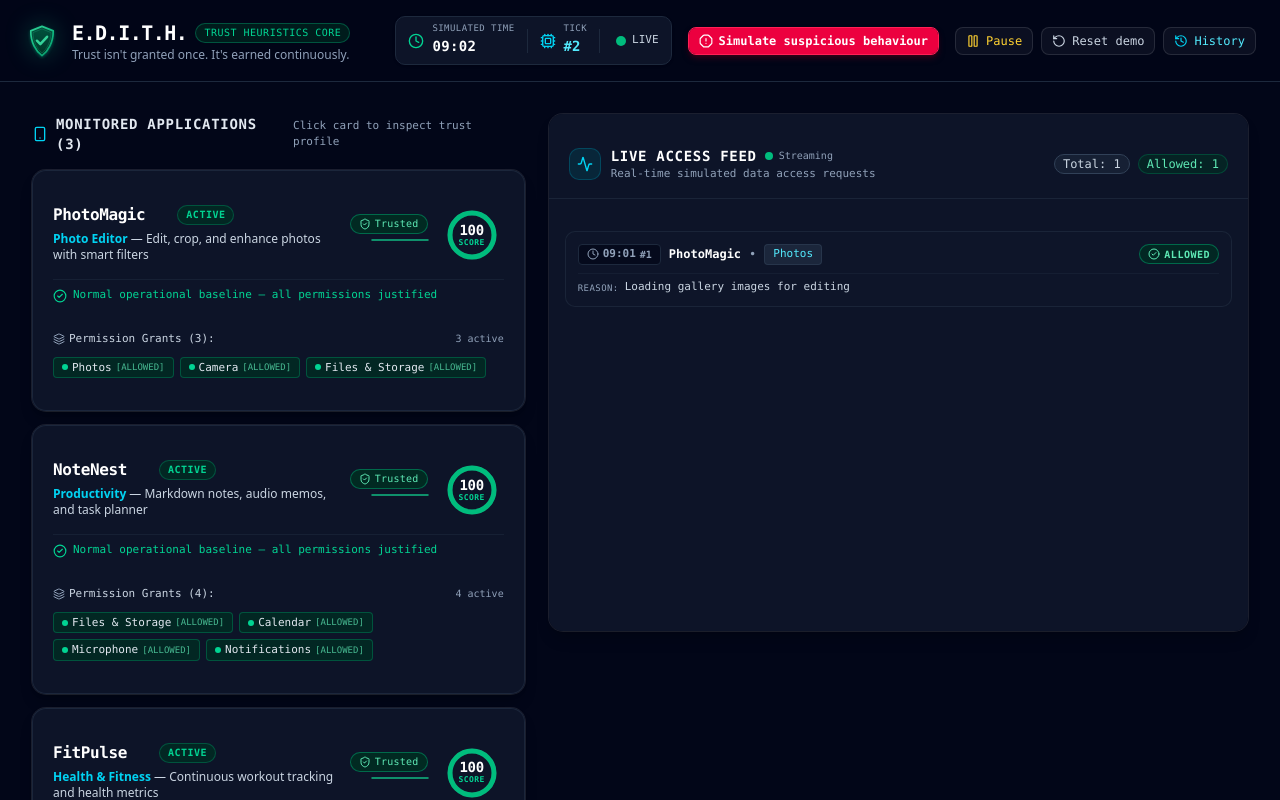
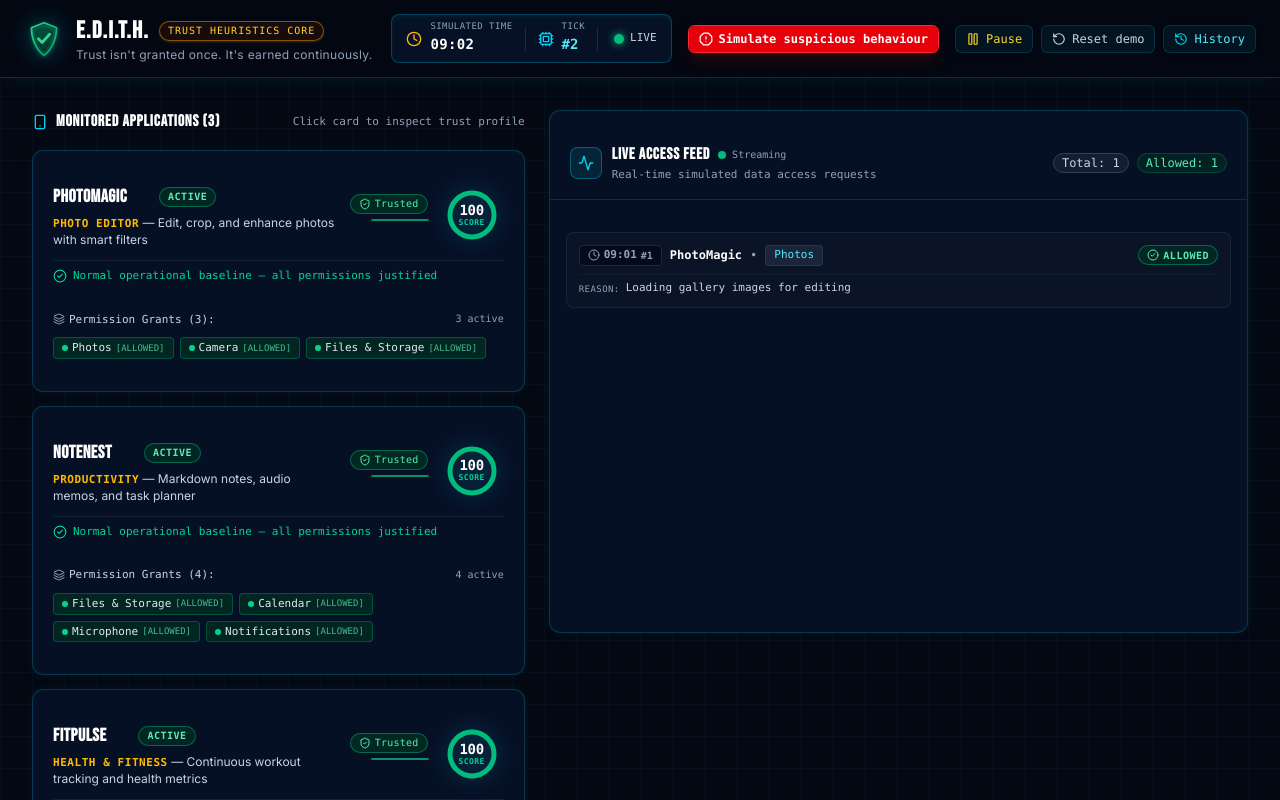
Before and after one commit to ritz70/edith, a Next.js app: page / in a window 1280 px wide. Shown: the top 800 px of the page. Built offline with nearby package versions, Linux system fonts and the light colour scheme.

Commit message:
style: implement Stark HUD sci-fi theme with Bebas Neue headings, cyan glow, and navy grid

```diff
--- a/src/app/globals.css
+++ b/src/app/globals.css
@@ -7,9 +7,9 @@
 @theme inline {
   --color-background: var(--background);
   --color-foreground: var(--foreground);
-  --font-sans: var(--font-sans, system-ui, -apple-system, BlinkMacSystemFont, "Segoe UI", Roboto, sans-serif);
+  --font-sans: var(--font-sans, "Inter", system-ui, -apple-system, BlinkMacSystemFont, sans-serif);
   --font-mono: var(--font-mono, ui-monospace, SFMono-Regular, Menlo, Monaco, Consolas, monospace);
-  --font-heading: var(--font-sans, system-ui, -apple-system, BlinkMacSystemFont, "Segoe UI", Roboto, sans-serif);
+  --font-heading: var(--font-heading, "Bebas Neue", sans-serif);
   --color-sidebar-ring: var(--sidebar-ring);
   --color-sidebar-border: var(--sidebar-border);
   --color-sidebar-accent-foreground: var(--sidebar-accent-foreground);
@@ -49,8 +49,9 @@
 }
 
 :root {
-  --font-sans: system-ui, -apple-system, BlinkMacSystemFont, "Segoe UI", Roboto, "Helvetica Neue", Arial, sans-serif;
-  --font-mono: ui-monospace, SFMono-Regular, Menlo, Monaco, Consolas, "Liberation Mono", "Courier New", monospace;
+  --font-sans: var(--font-sans, "Inter", system-ui, -apple-system, sans-serif);
+  --font-heading: var(--font-heading, "Bebas Neue", sans-serif);
+  --font-mono: ui-monospace, SFMono-Regular, Menlo, Monaco, Consolas, monospace;
   --background: oklch(1 0 0);
   --foreground: oklch(0.145 0 0);
   --card: oklch(1 0 0);
@@ -74,7 +75,7 @@
   --chart-3: oklch(0.439 0 0);
   --chart-4: oklch(0.371 0 0);
   --chart-5: oklch(0.269 0 0);
-  --radius: 0.625rem;
+  --radius: 0.5rem;
   --sidebar: oklch(0.985 0 0);
   --sidebar-foreground: oklch(0.145 0 0);
   --sidebar-primary: oklch(0.205 0 0);
@@ -86,39 +87,41 @@
 }
 
 .dark {
-  --font-sans: system-ui, -apple-system, BlinkMacSystemFont, "Segoe UI", Roboto, "Helvetica Neue", Arial, sans-serif;
-  --font-mono: ui-monospace, SFMono-Regular, Menlo, Monaco, Consolas, "Liberation Mono", "Courier New", monospace;
-  --background: oklch(0.145 0 0);
-  --foreground: oklch(0.985 0 0);
-  --card: oklch(0.205 0 0);
-  --card-foreground: oklch(0.985 0 0);
-  --popover: oklch(0.205 0 0);
-  --popover-foreground: oklch(0.985 0 0);
-  --primary: oklch(0.922 0 0);
-  --primary-foreground: oklch(0.205 0 0);
-  --secondary: oklch(0.269 0 0);
-  --secondary-foreground: oklch(0.985 0 0);
-  --muted: oklch(0.269 0 0);
-  --muted-foreground: oklch(0.708 0 0);
-  --accent: oklch(0.269 0 0);
-  --accent-foreground: oklch(0.985 0 0);
-  --destructive: oklch(0.704 0.191 22.216);
-  --border: oklch(1 0 0 / 10%);
-  --input: oklch(1 0 0 / 15%);
-  --ring: oklch(0.556 0 0);
-  --chart-1: oklch(0.87 0 0);
-  --chart-2: oklch(0.556 0 0);
-  --chart-3: oklch(0.439 0 0);
-  --chart-4: oklch(0.371 0 0);
-  --chart-5: oklch(0.269 0 0);
-  --sidebar: oklch(0.205 0 0);
-  --sidebar-foreground: oklch(0.985 0 0);
-  --sidebar-primary: oklch(0.488 0.243 264.376);
-  --sidebar-primary-foreground: oklch(0.985 0 0);
-  --sidebar-accent: oklch(0.269 0 0);
-  --sidebar-accent-foreground: oklch(0.985 0 0);
-  --sidebar-border: oklch(1 0 0 / 10%);
-  --sidebar-ring: oklch(0.556 0 0);
+  --font-sans: var(--font-sans, "Inter", system-ui, -apple-system, sans-serif);
+  --font-heading: var(--font-heading, "Bebas Neue", sans-serif);
+  --font-mono: ui-monospace, SFMono-Regular, Menlo, Monaco, Consolas, monospace;
+  --background: #040812;
+  --foreground: #f1f5f9;
+  --card: #071228;
+  --card-foreground: #f8fafc;
+  --popover: #071228;
+  --popover-foreground: #f8fafc;
+  --primary: #06b6d4;
+  --primary-foreground: #040812;
+  --secondary: #0b1a36;
+  --secondary-foreground: #e2e8f0;
+  --muted: #0b1730;
+  --muted-foreground: #94a3b8;
+  --accent: #f59e0b;
+  --accent-foreground: #040812;
+  --destructive: #ef4444;
+  --border: rgba(6, 182, 212, 0.22);
+  --input: rgba(6, 182, 212, 0.25);
+  --ring: #06b6d4;
+  --radius: 0.5rem;
+  --chart-1: #06b6d4;
+  --chart-2: #10b981;
+  --chart-3: #f59e0b;
+  --chart-4: #ef4444;
+  --chart-5: #6366f1;
+  --sidebar: #071228;
+  --sidebar-foreground: #f8fafc;
+  --sidebar-primary: #06b6d4;
+  --sidebar-primary-foreground: #040812;
+  --sidebar-accent: #0b1a36;
+  --sidebar-accent-foreground: #e2e8f0;
+  --sidebar-border: rgba(6, 182, 212, 0.22);
+  --sidebar-ring: #06b6d4;
 }
 
 @layer base {
@@ -126,9 +129,38 @@
     @apply border-border outline-ring/50;
   }
   body {
-    @apply bg-background text-foreground;
+    @apply bg-[#040812] text-foreground font-sans;
   }
   html {
     @apply font-sans;
   }
+  h1, h2, h3, h4, .font-heading {
+    font-family: var(--font-heading, "Bebas Neue", sans-serif);
+    letter-spacing: 0.05em;
+  }
 }
+
+/* Stark HUD Theme Custom Styling */
+.stark-grid {
+  background-color: #040812;
+  background-image:
+    linear-gradient(to right, rgba(6, 182, 212, 0.04) 1px, transparent 1px),
+    linear-gradient(to bottom, rgba(6, 182, 212, 0.04) 1px, transparent 1px);
+  background-size: 32px 32px;
+}
+
+.hud-panel {
+  background: rgba(7, 18, 40, 0.88);
+  border: 1px solid rgba(6, 182, 212, 0.24);
+  box-shadow: 0 0 16px -4px rgba(6, 182, 212, 0.14), inset 0 0 14px -6px rgba(6, 182, 212, 0.06);
+  backdrop-filter: blur(10px);
+}
+
+.hud-panel:hover {
+  border-color: rgba(6, 182, 212, 0.4);
+  box-shadow: 0 0 20px -2px rgba(6, 182, 212, 0.2), inset 0 0 16px -4px rgba(6, 182, 212, 0.08);
+}
+
+.hud-ring-glow {
+  filter: drop-shadow(0 0 8px rgba(6, 182, 212, 0.45));
+}
--- a/src/app/layout.tsx
+++ b/src/app/layout.tsx
@@ -1,9 +1,23 @@
 import type { Metadata } from "next";
+import { Bebas_Neue, Inter } from "next/font/google";
 import "./globals.css";
+
+const bebasNeue = Bebas_Neue({
+  weight: "400",
+  subsets: ["latin"],
+  variable: "--font-heading",
+  display: "swap",
+});
+
+const inter = Inter({
+  subsets: ["latin"],
+  variable: "--font-sans",
+  display: "swap",
+});
 
 export const metadata: Metadata = {
   title: "E.D.I.T.H. — Digital Identity & Trust Simulation",
-  description: "Enhanced Digital Identity, Trust & Heuristics",
+  description: "Enhanced Digital Identity, Trust & Heuristics — Stark HUD Interface",
   icons: {
     icon: "/logo.svg",
     shortcut: "/logo.svg",
@@ -17,8 +31,11 @@ export default function RootLayout({
   children: React.ReactNode;
 }>) {
   return (
-    <html lang="en" className="dark h-full antialiased">
-      <body className="min-h-full flex flex-col bg-slate-950 text-slate-100 font-sans">
+    <html
+      lang="en"
+      className={`dark h-full antialiased ${bebasNeue.variable} ${inter.variable}`}
+    >
+      <body className="min-h-full flex flex-col bg-[#040812] text-slate-100 font-sans selection:bg-cyan-500/30 selection:text-cyan-200">
         {children}
       </body>
     </html>
--- a/src/app/page.tsx
+++ b/src/app/page.tsx
@@ -33,11 +33,11 @@ export default function DashboardPage() {
 
   if (!mounted) {
     return (
-      <div className="min-h-screen bg-slate-950 text-slate-100 p-8 font-mono flex items-center justify-center">
-        <div className="flex items-center gap-3">
+      <div className="min-h-screen stark-grid text-slate-100 p-8 font-mono flex items-center justify-center">
+        <div className="flex items-center gap-3 bg-[#071228]/80 border border-cyan-500/30 px-5 py-3 rounded-lg shadow-lg shadow-cyan-950/40">
           <div className="h-4 w-4 rounded-full border-2 border-cyan-400 border-t-transparent animate-spin" />
-          <p className="text-slate-400 text-sm">
-            Initializing E.D.I.T.H. Trust Heuristics Core...
+          <p className="text-cyan-300 text-sm font-mono tracking-wide">
+            Initializing E.D.I.T.H. core...
           </p>
         </div>
       </div>
@@ -45,7 +45,7 @@ export default function DashboardPage() {
   }
 
   return (
-    <div className="min-h-screen bg-slate-950 text-slate-100 flex flex-col font-sans selection:bg-cyan-500/30 selection:text-cyan-200">
+    <div className="min-h-screen stark-grid text-slate-100 flex flex-col font-sans selection:bg-cyan-500/30 selection:text-cyan-200">
       <DashboardHeader />
 
       <main className="flex-1 p-4 md:p-6 lg:p-8 max-w-7xl mx-auto w-full">
--- a/src/components/AppCards.tsx
+++ b/src/components/AppCards.tsx
@@ -56,7 +56,7 @@ function TrustScoreRing({
   }
 
   return (
-    <div className="relative flex items-center justify-center shrink-0 w-16 h-16">
+    <div className="relative flex items-center justify-center shrink-0 w-16 h-16 drop-shadow-[0_0_10px_rgba(6,182,212,0.35)]">
       <svg height={radius * 2} width={radius * 2} className="rotate-[-90deg]">
         <circle
           stroke="currentColor"
@@ -65,7 +65,7 @@ function TrustScoreRing({
           r={normalizedRadius}
           cx={radius}
           cy={radius}
-          className="text-slate-800"
+          className="text-[#0c1e3d]"
         />
         <circle
           stroke="currentColor"
@@ -215,7 +215,7 @@ export function AppCards() {
       <div className="flex items-center justify-between">
         <div className="flex items-center gap-2">
           <Smartphone className="h-4 w-4 text-cyan-400" />
-          <h2 className="text-sm font-bold uppercase tracking-wider text-slate-200 font-mono">
+          <h2 className="text-base font-bold uppercase tracking-wider text-white font-heading">
             Monitored Applications ({appList.length})
           </h2>
         </div>
@@ -248,10 +248,10 @@ export function AppCards() {
             <Card
               key={app.id}
               onClick={() => selectApp(app.id)}
-              className={`bg-slate-900/90 border transition-all shadow-lg shadow-black/20 cursor-pointer group ${
+              className={`hud-panel transition-all duration-200 cursor-pointer group ${
                 isSelected
-                  ? "border-cyan-500/80 ring-1 ring-cyan-500/40"
-                  : "border-slate-800/90 hover:border-slate-700"
+                  ? "border-cyan-400 ring-1 ring-cyan-400/50 shadow-[0_0_20px_rgba(6,182,212,0.25)]"
+                  : "hover:border-cyan-400/60"
               }`}
             >
               <CardHeader className="pb-2 pt-4 px-5">
@@ -259,7 +259,7 @@ export function AppCards() {
                   {/* Left: App Info */}
                   <div className="space-y-1 min-w-0 flex-1">
                     <div className="flex items-center gap-2.5 flex-wrap">
-                      <CardTitle className="text-base font-bold text-white font-mono tracking-tight group-hover:text-cyan-300 transition-colors flex items-center gap-1.5 truncate">
+                      <CardTitle className="text-lg font-bold text-white font-heading tracking-wide group-hover:text-cyan-300 transition-colors flex items-center gap-1.5 truncate">
                         {app.name}
                         <ChevronRight className="h-4 w-4 text-slate-500 opacity-0 group-hover:opacity-100 transition-opacity shrink-0" />
                       </CardTitle>
@@ -267,15 +267,15 @@ export function AppCards() {
                         variant="outline"
                         className={`text-[10px] font-mono uppercase px-2 py-0.5 tracking-wider font-semibold shrink-0 ${
                           app.status === "active"
-                            ? "bg-emerald-950/80 border-emerald-800/80 text-emerald-400"
-                            : "bg-rose-950/80 border-rose-800/80 text-rose-400"
+                            ? "bg-emerald-950/80 border-emerald-700/80 text-emerald-300"
+                            : "bg-rose-950/80 border-rose-700/80 text-rose-300"
                         }`}
                       >
                         {app.status}
                       </Badge>
                     </div>
                     <CardDescription className="text-xs text-slate-300 font-sans line-clamp-2">
-                      <span className="text-cyan-400 font-semibold">
+                      <span className="text-amber-400 font-semibold font-mono text-[11px] uppercase tracking-wider">
                         {app.category}
                       </span>{" "}
                       — {app.description}
--- a/src/components/AppDetailSheet.tsx
+++ b/src/components/AppDetailSheet.tsx
@@ -108,12 +108,12 @@ export function AppDetailSheet() {
       />
 
       {/* Side Sheet Panel */}
-      <aside className="w-full max-w-xl h-full bg-slate-950 border-l border-slate-800 text-slate-100 p-6 overflow-y-auto flex flex-col gap-6 shadow-2xl font-mono">
+      <aside className="w-full max-w-xl h-full bg-[#050c1c]/95 border-l border-cyan-500/30 text-slate-100 p-6 overflow-y-auto flex flex-col gap-6 shadow-2xl backdrop-blur-md">
         {/* Header */}
-        <div className="flex items-start justify-between pb-4 border-b border-slate-800">
+        <div className="flex items-start justify-between pb-4 border-b border-cyan-500/20">
           <div className="space-y-1">
             <div className="flex items-center gap-2.5">
-              <h2 className="text-xl font-bold text-white tracking-tight">
+              <h2 className="text-2xl font-bold text-white tracking-wider font-heading">
                 {app.name}
               </h2>
               <Badge
--- a/src/components/DashboardHeader.tsx
+++ b/src/components/DashboardHeader.tsx
@@ -28,31 +28,31 @@ export function DashboardHeader() {
   } = useSimulationStore();
 
   return (
-    <header className="border-b border-slate-800 bg-slate-950/80 backdrop-blur sticky top-0 z-30 px-6 py-4">
+    <header className="border-b border-cyan-500/25 bg-[#040812]/90 backdrop-blur-md sticky top-0 z-30 px-6 py-3.5 shadow-lg shadow-cyan-950/20">
       <div className="max-w-7xl mx-auto flex flex-col md:flex-row md:items-center justify-between gap-4">
         {/* Title & Branding */}
         <div className="flex items-center gap-3">
           <Image
             src="/logo.svg"
             alt="E.D.I.T.H. Logo"
-            width={38}
-            height={38}
+            width={40}
+            height={40}
             priority
-            className="h-9 w-9 shrink-0 drop-shadow-[0_0_12px_rgba(16,185,129,0.35)]"
+            className="h-10 w-10 shrink-0 drop-shadow-[0_0_12px_rgba(6,182,212,0.4)]"
           />
           <div>
-            <div className="flex items-center gap-2">
-              <h1 className="text-xl font-bold tracking-tight text-white font-mono">
+            <div className="flex items-center gap-2.5">
+              <h1 className="text-2xl font-bold tracking-wider text-white font-heading">
                 E.D.I.T.H.
               </h1>
               <Badge
                 variant="outline"
-                className="bg-emerald-950/60 border-emerald-700/60 text-emerald-400 font-mono text-[10px] tracking-wider uppercase px-2 py-0.5"
+                className="bg-amber-950/30 border-amber-500/50 text-amber-300 font-mono text-[10px] tracking-widest uppercase px-2 py-0.5 shadow-xs shadow-amber-500/20"
               >
                 Trust Heuristics Core
               </Badge>
             </div>
-            <p className="text-xs text-slate-400 font-sans">
+            <p className="text-xs text-slate-400 font-sans tracking-wide">
               Trust isn&apos;t granted once. It&apos;s earned continuously.
             </p>
           </div>
@@ -61,11 +61,11 @@ export function DashboardHeader() {
         {/* Center / Right: Clock, Tick, Controls */}
         <div className="flex flex-wrap items-center gap-3 md:gap-4">
           {/* Simulated Clock & Tick Card */}
-          <div className="flex items-center gap-3 bg-slate-900/90 border border-slate-800 rounded-lg px-3 py-1.5 font-mono shadow-sm">
+          <div className="flex items-center gap-3 bg-[#071329]/90 border border-cyan-500/30 rounded-lg px-3.5 py-1.5 font-mono shadow-inner shadow-cyan-950/40">
             <div className="flex items-center gap-2">
-              <Clock className="h-4 w-4 text-emerald-400" />
+              <Clock className="h-4 w-4 text-amber-400" />
               <div>
-                <span className="text-[9px] uppercase tracking-wider text-slate-400 block leading-tight">
+                <span className="text-[9px] uppercase tracking-wider text-slate-400 block leading-tight font-mono">
                   Simulated Time
                 </span>
                 <span className="text-sm font-bold text-white tracking-wide">
@@ -74,12 +74,12 @@ export function DashboardHeader() {
               </div>
             </div>
 
-            <div className="w-px h-6 bg-slate-800" />
+            <div className="w-px h-6 bg-cyan-500/20" />
 
             <div className="flex items-center gap-2">
               <Cpu className="h-4 w-4 text-cyan-400" />
               <div>
-                <span className="text-[9px] uppercase tracking-wider text-slate-400 block leading-tight">
+                <span className="text-[9px] uppercase tracking-wider text-slate-400 block leading-tight font-mono">
                   Tick
                 </span>
                 <span className="text-sm font-bold text-cyan-300">
@@ -88,7 +88,7 @@ export function DashboardHeader() {
               </div>
             </div>
 
-            <div className="w-px h-6 bg-slate-800" />
+            <div className="w-px h-6 bg-cyan-500/20" />
 
             <div className="flex items-center gap-1.5 pl-1">
               <span className="relative flex h-2.5 w-2.5">
@@ -97,11 +97,11 @@ export function DashboardHeader() {
                 )}
                 <span
                   className={`relative inline-flex rounded-full h-2.5 w-2.5 ${
-                    isRunning ? "bg-emerald-500" : "bg-slate-600"
+                    isRunning ? "bg-emerald-500 shadow-[0_0_8px_#10b981]" : "bg-slate-600"
                   }`}
                 />
               </span>
-              <span className="text-[11px] font-medium text-slate-300">
+              <span className="text-[11px] font-medium text-slate-300 font-mono">
                 {isRunning ? "LIVE" : "PAUSED"}
               </span>
             </div>
@@ -113,8 +113,8 @@ export function DashboardHeader() {
             onClick={toggleDemoSuspicious}
             className={`text-xs font-mono gap-1.5 transition-all font-bold shadow-md cursor-pointer ${
               demoSuspiciousActive
-                ? "bg-rose-700 hover:bg-rose-600 text-white border border-rose-400 shadow-rose-950/80 animate-pulse ring-2 ring-rose-500/50"
-                : "bg-rose-600 hover:bg-rose-500 text-white border border-rose-500 shadow-rose-950/60"
+                ? "bg-red-700 hover:bg-red-600 text-white border border-red-400 shadow-red-950/80 animate-pulse ring-2 ring-red-500/50"
+                : "bg-red-600 hover:bg-red-500 text-white border border-red-500 shadow-lg shadow-red-950/60"
             }`}
             title="SPEC §10 demo scenario: triggers 6x frequency spike on FitPulse, staged requests (contacts, mic, sms), and unauthorized accesses"
           >
@@ -135,7 +135,7 @@ export function DashboardHeader() {
                 variant="outline"
                 size="sm"
                 onClick={pause}
-                className="bg-amber-950/40 border-amber-800/80 text-amber-300 hover:bg-amber-900/50 hover:text-amber-200 text-xs font-mono gap-1.5"
+                className="bg-amber-950/40 border-amber-600/60 text-amber-300 hover:bg-amber-900/60 hover:text-amber-200 text-xs font-mono gap-1.5 shadow-sm"
               >
                 <Pause className="h-3.5 w-3.5" />
                 Pause
@@ -145,7 +145,7 @@ export function DashboardHeader() {
                 variant="outline"
                 size="sm"
                 onClick={start}
-                className="bg-emerald-950/40 border-emerald-800/80 text-emerald-300 hover:bg-emerald-900/50 hover:text-emerald-200 text-xs font-mono gap-1.5"
+                className="bg-emerald-950/40 border-emerald-600/60 text-emerald-300 hover:bg-emerald-900/60 hover:text-emerald-200 text-xs font-mono gap-1.5 shadow-sm"
               >
                 <Play className="h-3.5 w-3.5" />
                 Resume
@@ -156,7 +156,7 @@ export function DashboardHeader() {
               variant="outline"
               size="sm"
               onClick={reset}
-              className="bg-slate-900 border-slate-700/80 text-slate-300 hover:bg-rose-950/50 hover:text-rose-300 hover:border-rose-800/60 text-xs font-mono gap-1.5 transition-colors"
+              className="bg-[#071329] border-cyan-500/30 text-slate-300 hover:border-amber-500/70 hover:text-amber-300 hover:bg-amber-950/30 text-xs font-mono gap-1.5 transition-colors"
             >
               <RotateCcw className="h-3.5 w-3.5" />
               Reset demo
@@ -166,7 +166,7 @@ export function DashboardHeader() {
               <Button
                 variant="outline"
                 size="sm"
-                className="bg-slate-900/90 border-slate-800 text-cyan-300 hover:bg-slate-800 hover:text-cyan-200 text-xs font-mono gap-1.5"
+                className="bg-[#071329] border-cyan-500/30 text-cyan-300 hover:bg-cyan-950/40 hover:border-cyan-400 hover:text-cyan-100 text-xs font-mono gap-1.5 shadow-sm"
                 title="Open Activity History / Full Audit Log"
               >
                 <History className="h-3.5 w-3.5 text-cyan-400" />
--- a/src/components/LiveAccessFeed.tsx
+++ b/src/components/LiveAccessFeed.tsx
@@ -20,16 +20,16 @@ export function LiveAccessFeed() {
   const allowedCount = totalEvents - blockedCount;
 
   return (
-    <Card className="bg-slate-900/90 border-slate-800/90 flex flex-col h-full shadow-lg shadow-black/20">
-      <CardHeader className="pb-3 pt-4 px-5 border-b border-slate-800/80">
+    <Card className="hud-panel flex flex-col h-full shadow-lg shadow-black/30">
+      <CardHeader className="pb-3 pt-4 px-5 border-b border-cyan-500/20">
         <div className="flex flex-col sm:flex-row sm:items-center justify-between gap-2.5">
           <div className="flex items-center gap-2.5">
-            <div className="h-8 w-8 rounded-lg bg-cyan-950/60 border border-cyan-800/60 flex items-center justify-center text-cyan-400">
+            <div className="h-8 w-8 rounded-lg bg-cyan-950/60 border border-cyan-500/40 flex items-center justify-center text-cyan-400">
               <Activity className="h-4 w-4" />
             </div>
             <div>
               <div className="flex items-center gap-2">
-                <CardTitle className="text-sm font-bold uppercase tracking-wider text-white font-mono">
+                <CardTitle className="text-base font-bold uppercase tracking-wider text-white font-heading">
                   Live Access Feed
                 </CardTitle>
                 <div className="flex items-center gap-1.5">
```
Also changed, not shown: src/app/history/page.tsx (+8 -8 lines), src/components/AlertsPanel.tsx (+4 -4 lines), src/components/RecommendationsPanel.tsx (+6 -6 lines).
